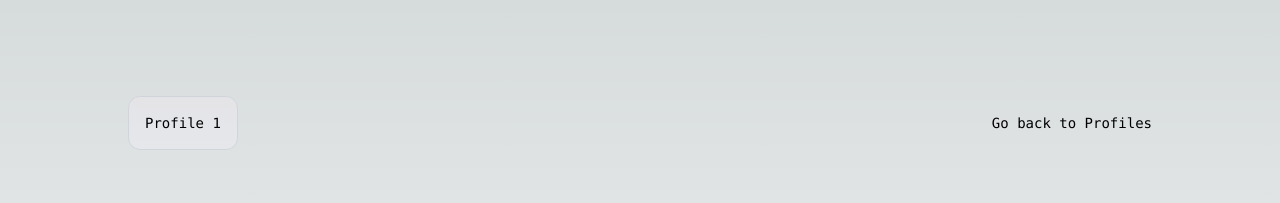
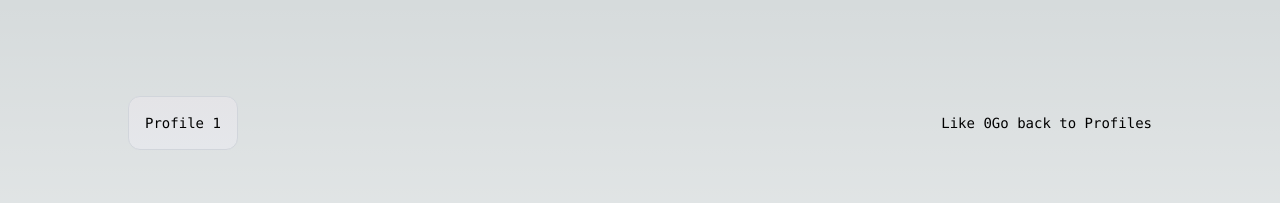
Before and after one commit to LukeWlodarczyk/next-getting-started, a Next.js app: page /profiles/1 in a window 1280 px wide. Shown: the top 203 px of the page. Built offline with nearby package versions, Linux system fonts and the light colour scheme.

Commit message:
add client component LikeButton

```diff
--- /dev/null
+++ b/src/app/components/like-button/LikeButton.tsx
@@ -0,0 +1,10 @@
+"use client"
+import { useState } from "react"
+
+export default function LikeButton() {
+    const [likes, setLikes] = useState(0);
+
+    const handleLike = () => setLikes(like => like + 1);
+
+    return <button onClick={handleLike}>Like {likes}</button>
+}
--- a/src/app/profiles/[id]/page.tsx
+++ b/src/app/profiles/[id]/page.tsx
@@ -1,5 +1,6 @@
 import Link from "next/link";
 import { Metadata } from 'next'
+import LikeButton from "@/app/components/like-button/LikeButton";
 
 
 type MetadataProps = {
@@ -21,7 +22,10 @@ export default function Profile({ params }: { params: { id: string } }) {
         <p className="fixed left-0 top-0 flex w-full justify-center border-b border-gray-300 bg-gradient-to-b from-zinc-200 pb-6 pt-8 backdrop-blur-2xl dark:border-neutral-800 dark:bg-zinc-800/30 dark:from-inherit lg:static lg:w-auto  lg:rounded-xl lg:border lg:bg-gray-200 lg:p-4 lg:dark:bg-zinc-800/30">
           Profile {params.id}
         </p>
-        <Link href='/profiles'>Go back to Profiles</Link>
+        <div className="flex items-center justify-between">
+          <LikeButton />
+          <Link href='/profiles'>Go back to Profiles</Link>
+        </div>
       </div>
     </main>
   );
--- a/src/app/profiles/loading.tsx
+++ b/src/app/profiles/loading.tsx
@@ -1,3 +1,3 @@
 export default function Loading() {
-    return 'Loading posts...'
+    return 'Loading profiles...'
   }
--- a/src/app/profiles/page.tsx
+++ b/src/app/profiles/page.tsx
@@ -22,13 +22,14 @@ export default async function Profiles() {
   return (
     <main className="flex min-h-screen flex-col items-center justify-between p-24">
       <div className="z-10 w-full max-w-5xl items-center justify-between font-mono text-sm lg:flex">
-        <Link href='/'>Go Home</Link>
         <h4 className="fixed left-0 top-0 flex w-full justify-center border-b border-gray-300 bg-gradient-to-b from-zinc-200 pb-6 pt-8 backdrop-blur-2xl dark:border-neutral-800 dark:bg-zinc-800/30 dark:from-inherit lg:static lg:w-auto  lg:rounded-xl lg:border lg:bg-gray-200 lg:p-4 lg:dark:bg-zinc-800/30">
           Profiles
         </h4>
 
-        {profiles.map(profile => <Link key={profile.id} href={`/profiles/${profile.id}`}>Profile {profile.id}</Link>)}
-
+        <div className="flex items-center justify-between m-10">
+          {profiles.map(profile => <Link key={profile.id} href={`/profiles/${profile.id}`}>Profile {profile.id}</Link>)}
+        </div>
+        <Link href='/'>Go Home</Link>
       </div>
     </main>
   );
```
